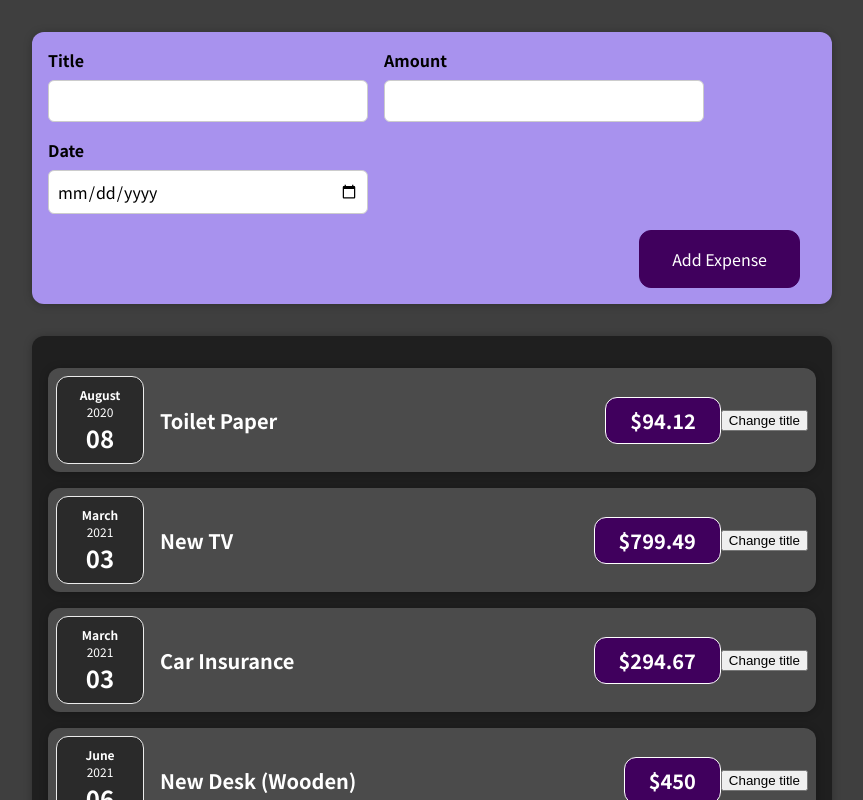
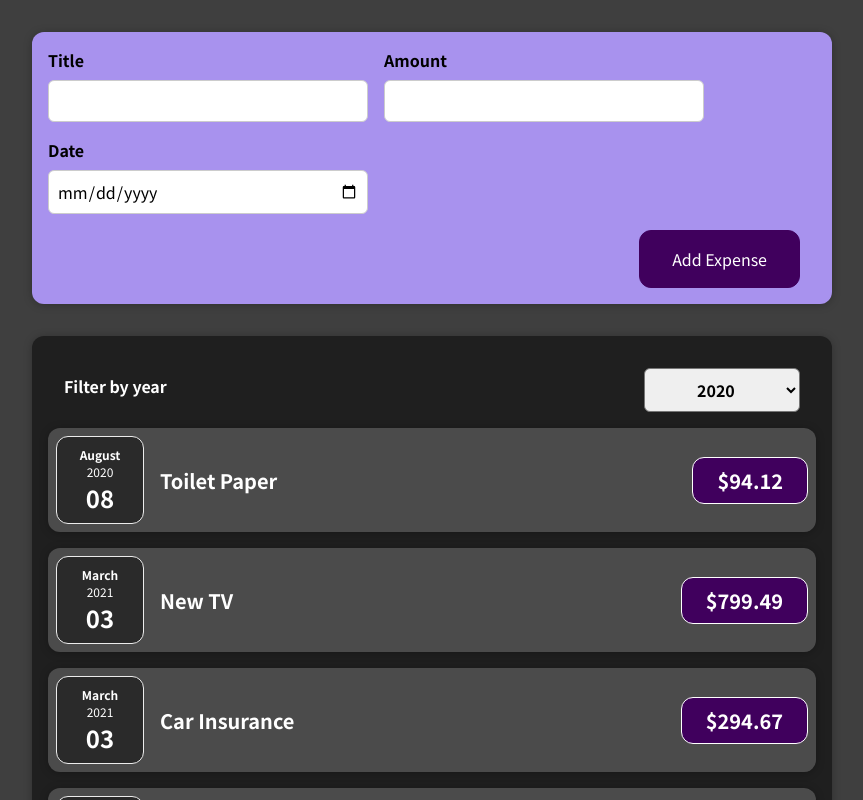
Before and after one commit to jhaganb/react-expense-tracker, a React (Create React App) app: page / in a window 1280 px wide. Shown: the top 800 px of the page, without its empty margins (208-1071 px from the left). Built offline with nearby package versions, Linux system fonts and the light colour scheme.

Commit message:
added ExpenesesFilter.js and ExpensesFilter.css - done two way binding with the expenses.js

```diff
--- a/src/App.js
+++ b/src/App.js
@@ -26,6 +26,11 @@ const App = () => {
     },
   ];
 
+  const addExpenseHandler = (expense) => {
+    console.log("In App.js");
+    console.log(expense);
+  };
+
   // return React.createElement(
   //   "div",
   //   {},
@@ -35,7 +40,7 @@ const App = () => {
 
   return (
     <div>
-      <NewExpense />
+      <NewExpense onAddExpense={addExpenseHandler} />
       <Expenses items={expenses} />
     </div>
   );
--- a/src/components/Expenses/ExpenseItem.js
+++ b/src/components/Expenses/ExpenseItem.js
@@ -1,24 +1,24 @@
-import React, { useState } from "react";
+import React from "react";
 import ExpenseDate from "./ExpenseDate";
 import Card from "../UI/Card";
 
 import "./ExpenseItem.css";
 
 const ExpenseItem = (props) => {
-  const [title, setTitle] = useState(props.title);
-  const clickHandler = () => {
-    setTitle(`Updated`);
-    console.log("clicked!!");
-  };
+  // const [title, setTitle] = useState(props.title);
+  // const clickHandler = () => {
+  //   setTitle(`Updated`);
+  //   console.log("clicked!!");
+  // <button onClick={clickHandler}>Change title</button>
+  // };
 
   return (
     <Card className="expense-item">
       <ExpenseDate date={props.date} />
       <div className="expense-item__description">
-        <h2>{title}</h2>
+        <h2>{props.title}</h2>
         <div className="expense-item__price">${props.amount}</div>
       </div>
-      <button onClick={clickHandler}>Change title</button>
     </Card>
   );
 };
--- a/src/components/Expenses/Expenses.js
+++ b/src/components/Expenses/Expenses.js
@@ -1,11 +1,23 @@
-import React from "react";
+import React, { useState } from "react";
 import ExpenseItem from "./ExpenseItem";
 import Card from "../UI/Card";
 import "./Expenses.css";
+import ExpensesFilter from "./ExpensesFilter";
 
 const Expenses = (props) => {
+  const [filteredYear, setFilteredYear] = useState("2020");
+
+  const filterChangeHandler = (selectedYear) => {
+    setFilteredYear(selectedYear);
+  };
+
   return (
+    <div>
       <Card className="expenses">
+        <ExpensesFilter
+          selected={filteredYear}
+          onChangeFilter={filterChangeHandler}
+        />
         <ExpenseItem
           title={props.items[0].title}
           amount={props.items[0].amount}
@@ -27,6 +39,7 @@ const Expenses = (props) => {
           date={props.items[3].date}
         />
       </Card>
+    </div>
   );
 };
 
--- /dev/null
+++ b/src/components/Expenses/ExpensesFilter.css
@@ -0,0 +1,24 @@
+.expenses-filter {
+  color: white;
+  padding: 0 1rem;
+}
+
+.expenses-filter__control {
+  display: flex;
+  width: 100%;
+  align-items: center;
+  justify-content: space-between;
+  margin: 1rem 0;
+}
+
+.expenses-filter label {
+  font-weight: bold;
+  margin-bottom: 0.5rem;
+}
+
+.expenses-filter select {
+  font: inherit;
+  padding: 0.5rem 3rem;
+  font-weight: bold;
+  border-radius: 6px;
+}
--- /dev/null
+++ b/src/components/Expenses/ExpensesFilter.js
@@ -0,0 +1,26 @@
+import React from "react";
+
+import "./ExpensesFilter.css";
+
+const ExpensesFilter = (props) => {
+  const dropdownChangeHandler = (event) => {
+    console.log(event.target.value);
+    props.onChangeFilter(event.target.value);
+  };
+
+  return (
+    <div className="expenses-filter">
+      <div className="expenses-filter__control">
+        <label>Filter by year</label>
+        <select value={props.selected} onChange={dropdownChangeHandler}>
+          <option value="2022">2022</option>
+          <option value="2021">2021</option>
+          <option value="2020">2020</option>
+          <option value="2019">2019</option>
+        </select>
+      </div>
+    </div>
+  );
+};
+
+export default ExpensesFilter;
--- a/src/components/NewExpense/ExpenseForm.js
+++ b/src/components/NewExpense/ExpenseForm.js
@@ -2,18 +2,22 @@ import React, { useState } from "react";
 
 import "./ExpenseForm.css";
 
-const ExpenseForm = () => {
+const ExpenseForm = (props) => {
   const [enteredTitle, setEnteredTitle] = useState("");
   const [enteredAmount, setEnteredAmount] = useState("");
   const [enteredDate, setEnteredDate] = useState("");
   // const [userInput, setUserInput] = useState({
-  //   enteredTitle: "",
-  //   enteredAmount: "",
-  //   enteredDate: "",
+  //   enteredTitle: '',
+  //   enteredAmount: '',
+  //   enteredDate: '',
   // });
+
   const titleChangeHandler = (event) => {
     setEnteredTitle(event.target.value);
-    // setUserInput({ ...userInput, enteredTitle: event.target.value });
+    // setUserInput({
+    //   ...userInput,
+    //   enteredTitle: event.target.value,
+    // });
     // setUserInput((prevState) => {
     //   return { ...prevState, enteredTitle: event.target.value };
     // });
@@ -21,12 +25,18 @@ const ExpenseForm = () => {
 
   const amountChangeHandler = (event) => {
     setEnteredAmount(event.target.value);
-    // setUserInput({ ...userInput, enteredAmount: event.target.value });
+    // setUserInput({
+    //   ...userInput,
+    //   enteredAmount: event.target.value,
+    // });
   };
 
   const dateChangeHandler = (event) => {
     setEnteredDate(event.target.value);
-    // setUserInput({ ...userInput, enteredDates: event.target.value });
+    // setUserInput({
+    //   ...userInput,
+    //   enteredDate: event.target.value,
+    // });
   };
 
   const submitHandler = (event) => {
@@ -38,7 +48,8 @@ const ExpenseForm = () => {
       date: new Date(enteredDate),
     };
 
-    console.log(expenseData);
+    //console.log(expenseData);
+    props.onSaveExpenseData(expenseData);
     setEnteredTitle("");
     setEnteredAmount("");
     setEnteredDate("");
@@ -61,8 +72,8 @@ const ExpenseForm = () => {
             type="number"
             min="0.01"
             step="0.01"
-            value={setEnteredAmount}
-            onClick={amountChangeHandler}
+            value={enteredAmount}
+            onChange={amountChangeHandler}
           />
         </div>
         <div className="new-expense__control">
@@ -71,7 +82,7 @@ const ExpenseForm = () => {
             type="date"
             min="2019-01-01"
             max="2023-12-31"
-            value={setEnteredDate}
+            value={enteredDate}
             onChange={dateChangeHandler}
           />
         </div>
--- a/src/components/NewExpense/NewExpense.js
+++ b/src/components/NewExpense/NewExpense.js
@@ -3,10 +3,19 @@ import React from "react";
 import ExpenseForm from "./ExpenseForm";
 import "./NewExpense.css";
 
-const NewExpense = () => {
+const NewExpense = (props) => {
+  const saveExpenseDataHandler = (enteredExpenseData) => {
+    const expenseData = {
+      ...enteredExpenseData,
+      id: Math.random().toString(),
+    };
+    console.log(expenseData);
+    props.onAddExpense(expenseData);
+  };
+
   return (
     <div className="new-expense">
-      <ExpenseForm />
+      <ExpenseForm onSaveExpenseData={saveExpenseDataHandler} />
     </div>
   );
 };
```
Lines whose indentation alone changed are shown as unchanged.
